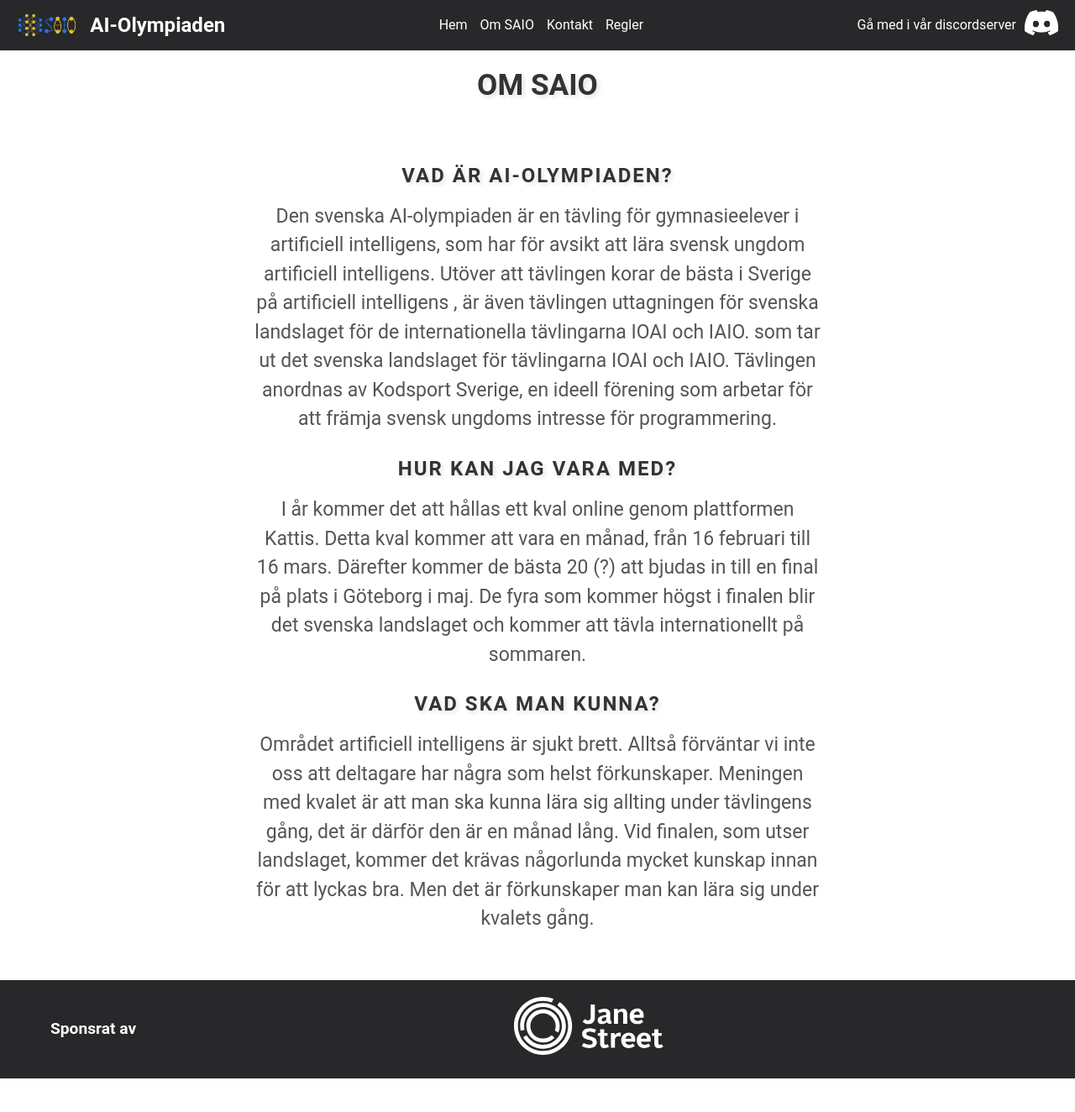
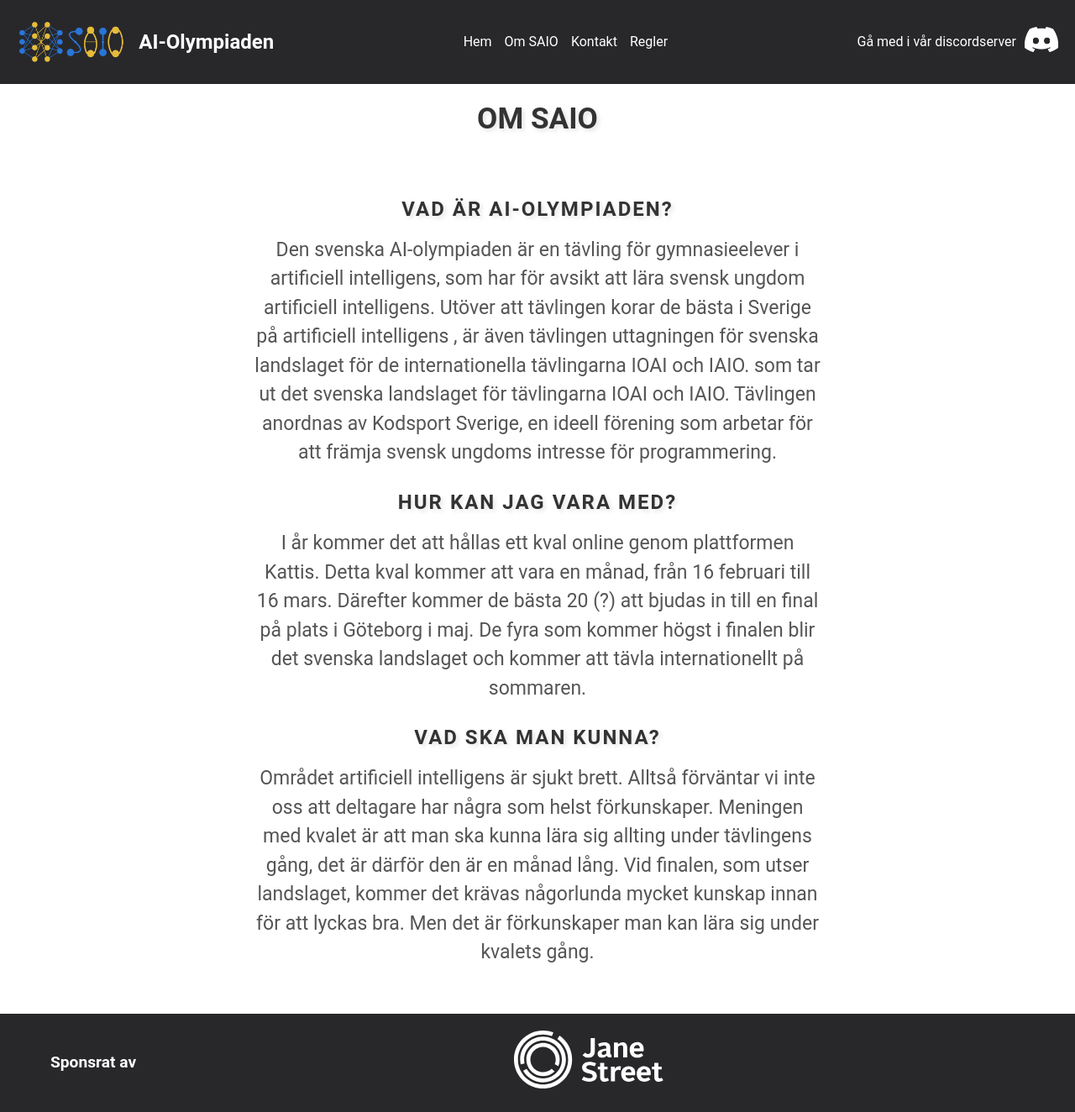
Before and after one commit to ArvidKristoffersson/site, a Jekyll site: the page built from about.html, in a window 1280 px wide. Shown: the whole page at 84% size. Built offline with Jekyll 4.4.1, drawn with Linux system fonts in a browser that asks for light colours; before the commit the page ends 1284 px from its top, so only the background shows below that.

Commit message:
mobile mb fixed, bigger navbar, small fixes

```diff
--- a/assets/css/navbar.css
+++ b/assets/css/navbar.css
@@ -12,7 +12,7 @@
     display: flex;
     justify-content: space-between;
     align-items: center;
-    height: 70px;
+    height: 110px;
     background-color: #28282B;
     padding: 5px 20px;
     position: relative;
@@ -26,7 +26,7 @@
 }
 
 .navbar-logo img {
-    height: 50px;
+    height: 90px;
     margin-right: 15px;
 }
 
--- a/contact.html
+++ b/contact.html
@@ -18,5 +18,5 @@ layout: default
     </p>
 </div>
 <div class="center-img">
-    <a href="https://www.kodsport.se/"><img src="{{ site.baseurl }}/assets/images/kodsport-liggande-vit.svg"/></a>
+    <a href="https://www.kodsport.se/"><img src="{{ site.baseurl }}/assets/images/kodsport-liggande-vit.png"/></a>
 </div>
--- a/index.html
+++ b/index.html
@@ -13,7 +13,7 @@ layout: default
 </section>
 
 <div style="display: flex; background-color: #FFFFFF;">
-    <section class="info" style="margin-right: 50px;">
+    <section class="info">
         <h1> AI-Olympiaden </h1>
         <p>  Den svenska AI-olympiaden 2025 är en tävling i artificiell intelligens för gymnasister i Sverige. </p>
         <p>Tävlingen har två delar: ett kval och en final. Kvalet kommer att hållas online och varar i en månad,
```
